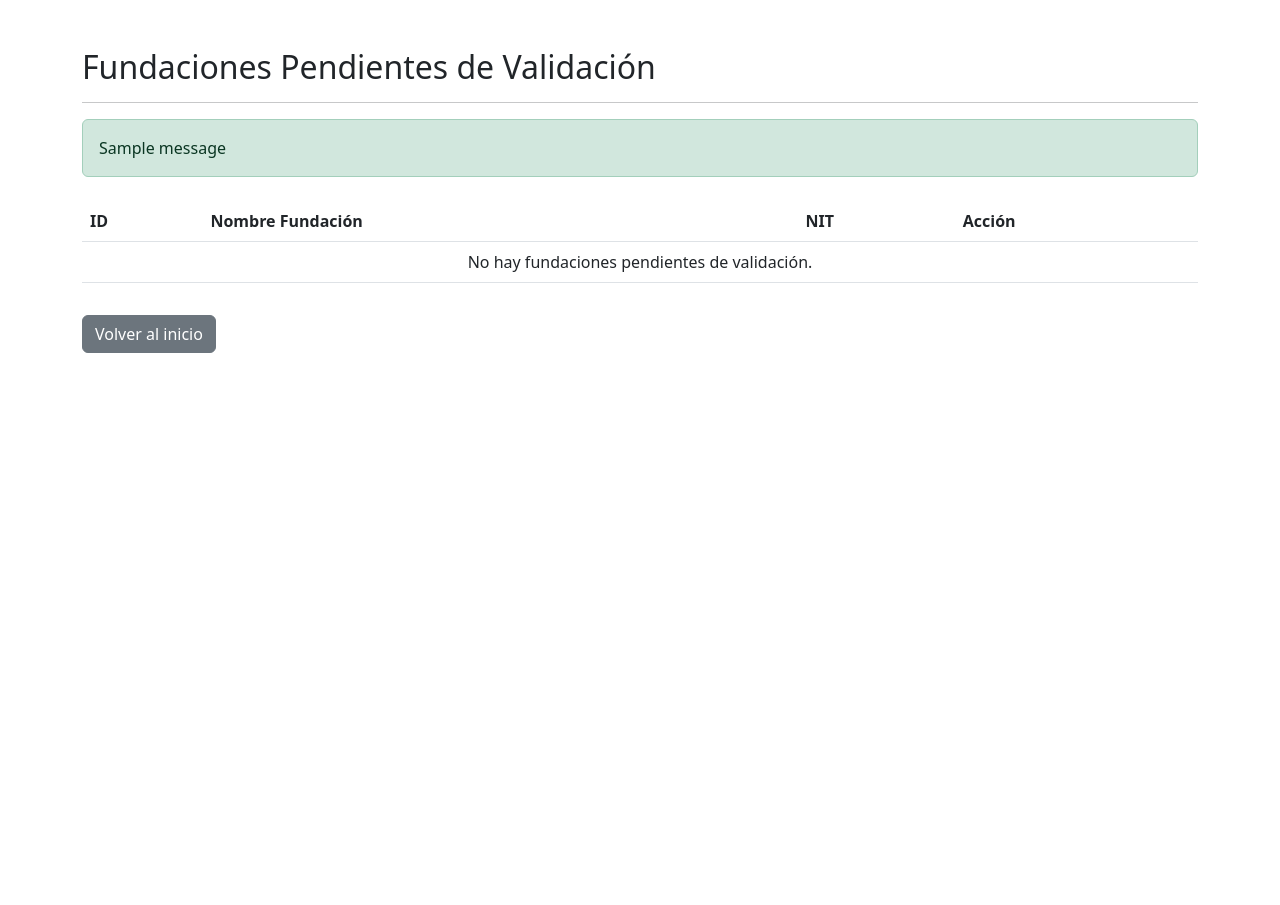
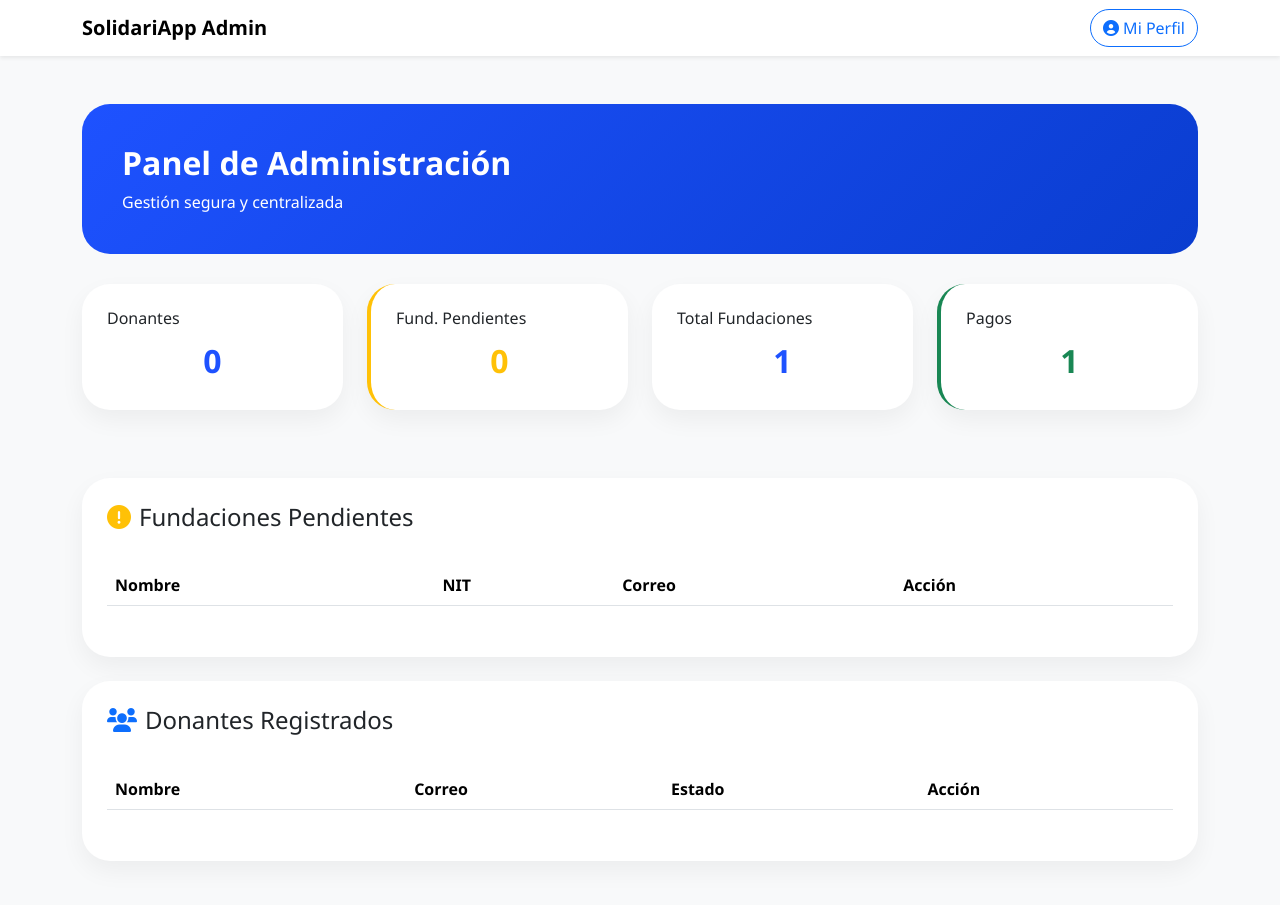
Before and after one commit to Will-2207/despliegue.1, a Flask app: page /dashboard in a window 1280 px wide. Before the commit the page ends 353 px from the top, so only its background shows below. Run offline with Flask 3, Linux system fonts and the light colour scheme; the visitor is signed in with stand-in values (Sample User, id 1); tables that the repository leaves empty hold one stand-in row (values such as "Sample post"); one stand-in notice (Sample message) is shown; lists and menus that the app fills with data are empty.

Commit message:
Implementación panel administrativo profesional: auditoría, métricas, modales de acción y notificaciones Brevo

```diff
--- a/controllers/admin_controller.py
+++ b/controllers/admin_controller.py
@@ -1,19 +1,32 @@
-from flask import render_template, redirect, url_for, flash
+from flask import render_template, redirect, url_for, flash, session, request
 from . import admin_bp
-from models import db, Fundacion, Usuario
+from models import db, Fundacion, Usuario, Donacion
 from decorators import admin_required
+from admin_manager import AdminManager
+from email_service import EmailService
 
 @admin_bp.route('/dashboard')
 @admin_required
 def dashboard():
-    pendientes = Fundacion.query.filter_by(es_verificado=False).all()
-    return render_template('admin_dashboard.html', pendientes=pendientes)
+    metricas = AdminManager.obtener_metricas()
+    donantes = AdminManager.obtener_listado_donantes()
+    fundaciones = AdminManager.obtener_listado_fundaciones()
+    donaciones = AdminManager.obtener_listado_donaciones_completas()
+    pendientes = Fundacion.query.filter_by(estado='pendiente').all()
+
+    return render_template('admin_dashboard.html',
+                           metricas=metricas,
+                           donantes=donantes,
+                           fundaciones=fundaciones,
+                           donaciones=donaciones,
+                           pendientes=pendientes)
 
 @admin_bp.route('/aprobar/<int:fundacion_id>', methods=['POST'])
 @admin_required
 def aprobar(fundacion_id):
     fundacion = Fundacion.query.get_or_404(fundacion_id)
     fundacion.es_verificado = True
+    fundacion.estado = 'activa'
 
     usuario = Usuario.query.get(fundacion.usuario_id)
     if usuario:
@@ -21,5 +34,59 @@
 
     db.session.commit()
 
+    AdminManager.registrar_auditoria(session['usuario_id'], 'APROBAR_FUNDACION', f'Fundacion:{fundacion_id}', 'Aprobación administrativa')
+
     flash("Fundación aprobada exitosamente.", "success")
     return redirect(url_for('admin_bp.dashboard'))
+
+@admin_bp.route('/rechazar-fundacion/<int:id>', methods=['POST'])
+@admin_required
+def rechazar_fundacion(id):
+    motivo_tipo = request.form.get('motivo_tipo', 'Otro')
+    motivo_detalle = request.form.get('motivo', '')
+    motivo_final = f"{motivo_tipo} - Detalle: {motivo_detalle}" if motivo_detalle else motivo_tipo
+
+    fundacion = Fundacion.query.get_or_404(id)
+    fundacion.estado = 'rechazada'
+    db.session.commit()
+
+    AdminManager.registrar_auditoria(session['usuario_id'], 'RECHAZAR_FUNDACION', f'Fundacion:{id}', motivo_final)
+
+    # Notificación Brevo
+    EmailService.enviar_notificacion(
+        fundacion.usuario.email, fundacion.usuario.nombre,
+        "Actualización sobre tu Fundación",
+        f"Tu fundación ha sido rechazada. Motivo: {motivo_final}"
+    )
+
+    flash("Fundación rechazada y donante notificado.", "info")
+    return redirect(url_for('admin_bp.dashboard'))
+
+@admin_bp.route('/eliminar-donante/<int:donante_id>', methods=['POST'])
+@admin_required
+def eliminar_donante(donante_id):
+    # 1. Captura de motivos
+    motivo_tipo = request.form.get('motivo_tipo', 'Otro')
+    motivo_detalle = request.form.get('motivo', '')
+    motivo_final = f"{motivo_tipo} - Detalle: {motivo_detalle}" if motivo_detalle else motivo_tipo
+
+    usuario = Usuario.query.get_or_404(donante_id)
+
+    # 2. Lógica de suspensión
+    usuario.estado = 'suspendido'
+    db.session.commit()
+
+    # 3. Auditoría
+    AdminManager.registrar_auditoria(
+        session['usuario_id'],
+        'ELIMINAR_DONANTE',
+        f'Usuario:{donante_id}',
+        motivo_final
+    )
+
+    # 4. Notificación Brevo
+    mensaje = f"Lamentamos informarte que tu cuenta ha sido suspendida. Motivo: {motivo_final}. Si consideras que es un error, contáctanos."
+    EmailService.enviar_notificacion(usuario.email, usuario.nombre, "Notificación de cuenta", mensaje)
+
+    flash("Donante suspendido y notificado correctamente.", "warning")
+    return redirect(url_for('admin_bp.dashboard'))
--- a/templates/admin_dashboard.html
+++ b/templates/admin_dashboard.html
@@ -2,52 +2,127 @@
 <html lang="es">
 <head>
     <meta charset="UTF-8">
-    <title>Panel de Administración - Verificación</title>
-    <link href="https://cdn.jsdelivr.net/npm/bootstrap@5.3.0/dist/css/bootstrap.min.css" rel="stylesheet">
+    <title>Panel de Administración — SolidariApp</title>
+    <link href="https://cdn.jsdelivr.net/npm/bootstrap@5.3.3/dist/css/bootstrap.min.css" rel="stylesheet">
+    <link rel="stylesheet" href="https://cdnjs.cloudflare.com/ajax/libs/font-awesome/6.0.0/css/all.min.css">
+    <style>
+        :root { --azul-solidario: #1e52ff; --verde-solidario: #63ff5e; }
+        body { background-color: #f8f9fa; font-family: 'Segoe UI', sans-serif; }
+        .header-dash { background: linear-gradient(135deg, var(--azul-solidario), #0a3dcf); color: white; padding: 40px; border-radius: 28px; margin-bottom: 30px; }
+        .card-custom { border-radius: 28px; border: none; box-shadow: 0 10px 25px rgba(0,0,0,0.05); padding: 25px; background: white; margin-bottom: 20px; }
+        .metric-value { font-size: 2rem; font-weight: 800; color: var(--azul-solidario); text-align: center; }
+        .table { border-collapse: separate; border-spacing: 0 10px; }
+        .table tr { background: #fdfdfd; border-radius: 15px; }
+    </style>
 </head>
 <body>
-    <div class="container mt-5">
-        <h2>Fundaciones Pendientes de Validación</h2>
-        <hr>
 
-        {% with messages = get_flashed_messages(with_categories=true) %}
-            {% if messages %}
-                {% for category, message in messages %}
-                    <div class="alert alert-{{ 'danger' if category == 'error' else category }}">{{ message }}</div>
-                {% endfor %}
-            {% endif %}
-        {% endwith %}
+<nav class="navbar navbar-expand-lg navbar-light bg-white shadow-sm mb-4">
+    <div class="container">
+        <a class="navbar-brand fw-bold" href="#">SolidariApp Admin</a>
+        <button class="btn btn-outline-primary rounded-pill" type="button" data-bs-toggle="offcanvas" data-bs-target="#offcanvasAdmin">
+            <i class="fas fa-user-circle"></i> Mi Perfil
+        </button>
+    </div>
+</nav>
 
-        <table class="table table-hover mt-4">
-            <thead>
-                <tr>
-                    <th>ID</th>
-                    <th>Nombre Fundación</th>
-                    <th>NIT</th>
-                    <th>Acción</th>
-                </tr>
-            </thead>
+<div class="container py-4">
+    <div class="header-dash">
+        <h2 class="fw-bold">Panel de Administración</h2>
+        <p class="mb-0">Gestión segura y centralizada</p>
+    </div>
+
+    <div class="row g-4 mb-5">
+        <div class="col-md-3"><div class="card card-custom"><h6>Donantes</h6><div class="metric-value">{{ metricas.total_donantes }}</div></div></div>
+        <div class="col-md-3"><div class="card card-custom border-start border-4 border-warning"><h6>Fund. Pendientes</h6><div class="metric-value text-warning">{{ metricas.fundaciones_pendientes }}</div></div></div>
+        <div class="col-md-3"><div class="card card-custom"><h6>Total Fundaciones</h6><div class="metric-value">{{ metricas.total_fundaciones }}</div></div></div>
+        <div class="col-md-3"><div class="card card-custom border-start border-4 border-success"><h6>Pagos</h6><div class="metric-value text-success">{{ metricas.total_pagos }}</div></div></div>
+    </div>
+
+    <div class="card card-custom">
+        <h4 class="mb-4"><i class="fas fa-exclamation-circle text-warning me-2"></i>Fundaciones Pendientes</h4>
+        <table class="table align-middle">
+            <thead><tr><th>Nombre</th><th>NIT</th><th>Correo</th><th>Acción</th></tr></thead>
             <tbody>
                 {% for f in pendientes %}
                 <tr>
-                    <td>{{ f.id }}</td>
                     <td>{{ f.nombre_fundacion }}</td>
-                    <td>{{ f.nit }}</td>
+                    <td>{{ f.nit }} <a href="https://www.rues.org.co/" target="_blank"><i class="fas fa-search"></i></a></td>
+                    <td>{{ f.usuario.email }}</td>
                     <td>
-                        <form action="{{ url_for('admin_bp.aprobar', fundacion_id=f.id) }}" method="POST">
-                            <button type="submit" class="btn btn-success btn-sm">Aprobar Fundación</button>
+                        <form action="{{ url_for('admin_bp.aprobar', fundacion_id=f.id) }}" method="POST" class="d-inline">
+                            <button class="btn btn-sm btn-success rounded-pill">Aprobar</button>
                         </form>
+                        <button class="btn btn-sm btn-danger rounded-pill" onclick="abrirModal('{{ url_for('admin_bp.rechazar_fundacion', id=f.id) }}')">Rechazar</button>
                     </td>
-                </tr>
-                {% else %}
-                <tr>
-                    <td colspan="4" class="text-center">No hay fundaciones pendientes de validación.</td>
                 </tr>
                 {% endfor %}
             </tbody>
         </table>
+    </div>
 
-        <a href="{{ url_for('donaciones_bp.donante') }}" class="btn btn-secondary mt-3">Volver al inicio</a>
+    <div class="card card-custom mt-4">
+        <h4 class="mb-4"><i class="fas fa-users text-primary me-2"></i>Donantes Registrados</h4>
+        <table class="table align-middle">
+            <thead><tr><th>Nombre</th><th>Correo</th><th>Estado</th><th>Acción</th></tr></thead>
+            <tbody>
+                {% for d in donantes %}
+                <tr>
+                    <td>{{ d.nombre }}</td>
+                    <td>{{ d.email }}</td>
+                    <td><span class="badge bg-info">{{ d.estado }}</span></td>
+                    <td>
+                        <button class="btn btn-sm btn-outline-danger"
+                                onclick="abrirModal('{{ url_for('admin_bp.eliminar_donante', donante_id=d.id) }}')">
+                                <i class="fas fa-trash"></i>
+                        </button>
+                    </td>
+                </tr>
+                {% endfor %}
+            </tbody>
+        </table>
     </div>
+</div>
+
+<div class="modal fade" id="modalAccion" tabindex="-1">
+  <div class="modal-dialog">
+    <form id="formAccion" method="POST" class="modal-content">
+      <div class="modal-header"><h5 class="modal-title">Confirmar Acción</h5><button type="button" class="btn-close" data-bs-dismiss="modal"></button></div>
+      <div class="modal-body">
+        <label class="form-label">Motivo:</label>
+        <select name="motivo_tipo" id="selectMotivo" class="form-select mb-2" onchange="checkOtro()">
+          <option value="Solicitud del usuario">Solicitud del usuario</option>
+          <option value="Información incompleta">Información incompleta</option>
+          <option value="Actividad sospechosa">Actividad sospechosa</option>
+          <option value="Otro">Otro (Especificar)</option>
+        </select>
+        <textarea name="motivo" id="textareaOtro" class="form-control" placeholder="Escriba aquí..." style="display:none;"></textarea>
+      </div>
+      <div class="modal-footer"><button type="submit" class="btn btn-danger">Confirmar Acción</button></div>
+    </form>
+  </div>
+</div>
+
+<div class="offcanvas offcanvas-end" tabindex="-1" id="offcanvasAdmin">
+  <div class="offcanvas-header"><h5 class="offcanvas-title">Mi Perfil</h5><button type="button" class="btn-close" data-bs-dismiss="offcanvas"></button></div>
+  <div class="offcanvas-body">
+    <div class="text-center mb-3"><i class="fas fa-user-circle fa-5x text-secondary"></i></div>
+    <form>
+        <input class="form-control mb-2" value="{{ session.get('usuario_nombre', 'Admin') }}" readonly>
+        <a href="{{ url_for('logout') }}" class="btn btn-outline-danger w-100">Cerrar Sesión</a>
+    </form>
+  </div>
+</div>
+
+<script>
+function checkOtro() {
+    document.getElementById('textareaOtro').style.display = document.getElementById('selectMotivo').value === 'Otro' ? 'block' : 'none';
+}
+function abrirModal(url) {
+    document.getElementById('formAccion').action = url;
+    new bootstrap.Modal(document.getElementById('modalAccion')).show();
+}
+</script>
+<script src="https://cdn.jsdelivr.net/npm/bootstrap@5.3.3/dist/js/bootstrap.bundle.min.js"></script>
 </body>
 </html>
```
Also changed, not shown: admin_manager.py (added, +53 -0 lines), email_service.py (added, +23 -0 lines), models.py (+18 -8 lines).
